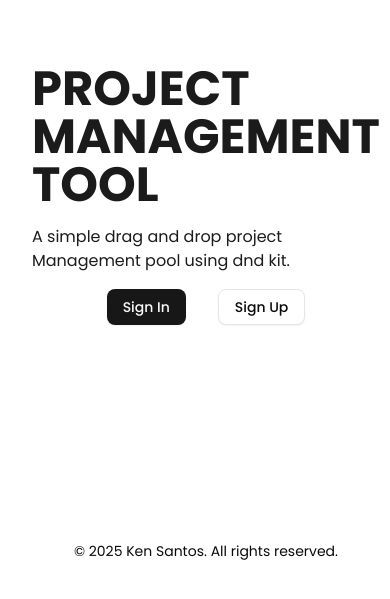
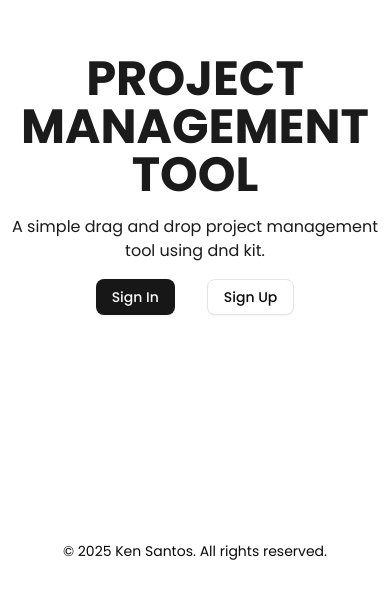
Before and after one commit to kenxsantos/project-management-tool, a Next.js app: page / in a window 390 px wide. Shown: the part 203-802 px from the top of the page. Built offline with nearby package versions, Linux system fonts and the light colour scheme.

Commit message:
fix: improve layout consistency

```diff
--- a/app/page.tsx
+++ b/app/page.tsx
@@ -3,10 +3,10 @@ import Link from "next/link";
 
 export default function Home() {
     return (
-        <div className="font-sans grid grid-rows-[20px_1fr_20px] items-center justify-items-center min-h-screen p-8 pb-20 gap-16 sm:p-20">
-            <main className="flex flex-col gap-4 row-start-2 items-center sm:items-center">
-                <p className="text-5xl font-bold uppercase text-[#1b1b1b]"> Project Management Tool</p>
-                <p className="text-base text-[#1b1b1b]"> A simple drag and drop project Management pool using dnd kit.</p>
+        <div className="font-sans grid grid-rows-[20px_1fr_20px] items-center justify-items-center min-h-screen p-3 pb-20 gap-16 sm:p-20">
+            <main className="flex flex-col gap-4 row-start-2 items-center">
+                <p className="text-5xl font-bold uppercase text-[#1b1b1b] text-center"> Project Management Tool</p>
+                <p className="text-base text-[#1b1b1b] text-center"> A simple drag and drop project management tool using dnd kit.</p>
                 <div className="flex gap-8">
                     <Link href="sign-in">
                         <Button>Sign In</Button>
```
